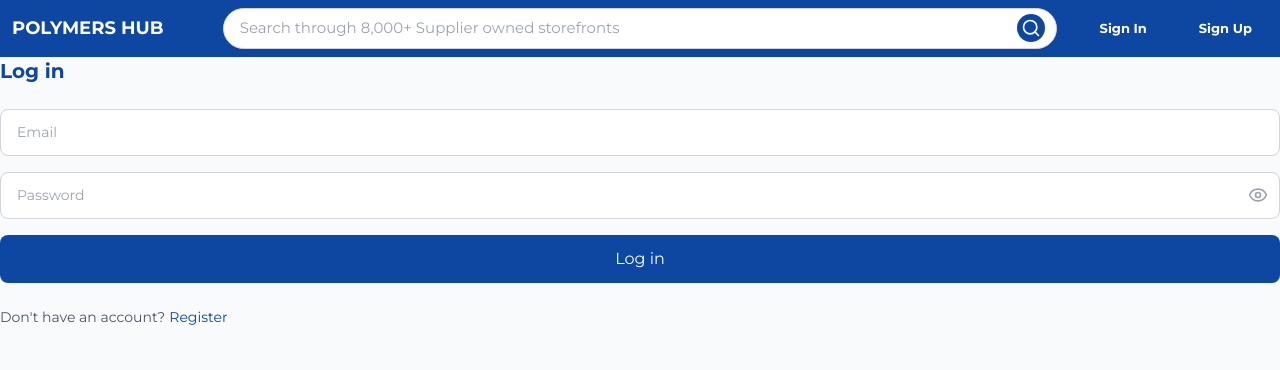
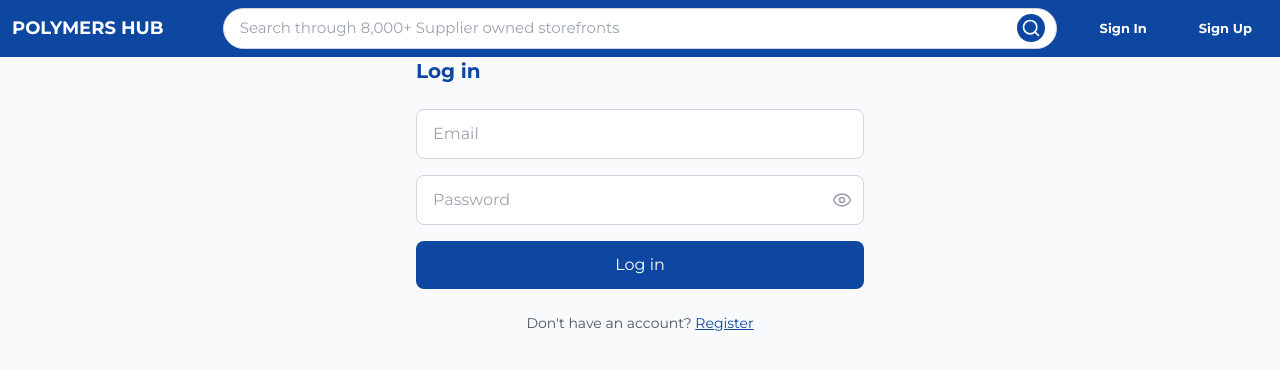
Before and after one commit to shabeebkaip/polymer-nextjs, a Next.js app: page /login in a window 1280 px wide. Shown: the top 370 px of the page. Built offline with nearby package versions, Linux system fonts and the light colour scheme.

Commit message:
authentication done

```diff
--- a/app/login/component/LoginForm.jsx
+++ b/app/login/component/LoginForm.jsx
@@ -1,76 +1,94 @@
 "use client";
 import React, { useState } from "react";
 import { Eye } from "lucide-react";
+import Cookies from "js-cookie";
 
-const LoginForm = ({ setShowComponent }) => {
-  const [data, setData] = useState({
-    email: "",
-    password: "",
-  });
+const LoginForm = ({ setShowComponent, setVisible }) => {
+  const [data, setData] = useState({ email: "", password: "" });
+  const [loading, setLoading] = useState(false);
+  const [showPassword, setShowPassword] = useState(false);
 
-  const handleSave = async () => {
+  const handleInputChange = (e) => {
+    setData({ ...data, [e.target.name]: e.target.value });
+  };
+
+  const handleLogin = async () => {
+    if (!data.email || !data.password) {
+      alert("Please enter both email and password.");
+      return;
+    }
+
+    setLoading(true);
     try {
       const response = await fetch(
         `${process.env.NEXT_PUBLIC_API_URL}/auth/user/login`,
         {
           method: "POST",
-          headers: {
-            "Content-Type": "application/json",
-            "Access-Control-Allow-Origin": "*", // Allows requests from any domain
-            "Access-Control-Allow-Methods": "GET, POST, PUT, DELETE, OPTIONS", // Allow these methods
-            "Access-Control-Allow-Headers": "Content-Type, Authorization", // Allow specific headers
-          },
+          headers: { "Content-Type": "application/json" },
           body: JSON.stringify(data),
         }
       );
-      console.log("response", response);
-    } catch (err) {
+
+      if (!response.ok) throw new Error("Login failed. Please try again.");
+      const { token } = await response.json();
+
+      // Store token in cookie (valid for 7 days)
+      Cookies.set("authToken", token, { expires: 7, secure: true });
+    } catch (error) {
       console.error("Error during login:", error);
+      alert(error.message);
+    } finally {
+      setLoading(false);
+      setVisible(false);
+      setData({ email: "", password: "" });
     }
   };
 
   return (
-    <div className="flex flex-col items-center justify-center ">
-      <div className="w-full">
+    <div className="flex flex-col items-center justify-center">
+      <div className="w-full max-w-md">
         <h2 className="mb-6 text-xl font-bold text-primary">Log in</h2>
         <div className="space-y-4">
-          <div>
+          <input
+            type="email"
+            name="email"
+            value={data.email}
+            onChange={handleInputChange}
+            placeholder="Email"
+            className="w-full px-4 py-3 border border-gray-300 rounded-lg focus:ring-2 focus:ring-primary"
+          />
+          <div className="relative">
             <input
-              type="email"
-              value={data.email}
-              onChange={(e) => setData({ ...data, email: e.target.value })}
-              name="Email"
-              placeholder="Email"
-              className="w-full px-4 py-3 border border-gray-300 rounded-lg focus:outline-none focus:ring-2 focus:ring-primary text-14px"
+              type={showPassword ? "text" : "password"}
+              name="password"
+              value={data.password}
+              onChange={handleInputChange}
+              placeholder="Password"
+              className="w-full px-4 py-3 border border-gray-300 rounded-lg focus:ring-2 focus:ring-primary"
+            />
+            <Eye
+              className="absolute w-5 h-5 text-gray-400 -translate-y-1/2 cursor-pointer right-3 top-1/2"
+              onClick={() => setShowPassword(!showPassword)}
             />
           </div>
-
-          <div className="relative">
-            <input
-              type="password"
-              value={data.password}
-              onChange={(e) => setData({ ...data, password: e.target.value })}
-              placeholder="Password"
-              className="w-full px-4 py-3 border border-gray-300 rounded-lg focus:outline-none focus:ring-2 focus:ring-primary text-14px"
-            />
-            <Eye className="absolute w-5 h-5 text-gray-400 -translate-y-1/2 right-3 top-1/2" />
-          </div>
           <button
-            onClick={handleSave}
-            className="w-full py-3 text-white transition-colors rounded-lg bg-primary "
+            onClick={handleLogin}
+            disabled={loading}
+            className={`w-full py-3 text-white rounded-lg transition ${
+              loading ? "bg-gray-400" : "bg-primary"
+            }`}
           >
-            Log in
+            {loading ? "Logging in..." : "Log in"}
           </button>
         </div>
-        <div className="mt-6 text-gray-600 text-14px">
-          Don't have an account?
-          <a
-            href="#"
-            className="ml-1 text-primary "
+        <div className="mt-6 text-sm text-center text-gray-600">
+          Don't have an account?{" "}
+          <button
+            className="underline text-primary"
             onClick={() => setShowComponent("register")}
           >
             Register
-          </a>
+          </button>
         </div>
       </div>
     </div>
--- a/app/shared/Navbar/Navbar.jsx
+++ b/app/shared/Navbar/Navbar.jsx
@@ -1,29 +1,30 @@
 "use client";
-import React, { useState } from "react";
-import { ShoppingCart, Search } from "lucide-react";
+import React, { useState, useEffect } from "react";
+import { Search } from "lucide-react";
 import MobileNav from "./MobileNav";
 import { useRouter } from "next/navigation";
 import AuthModal from "../auth/AuthModal";
+import Cookies from "js-cookie";
 
 const Navbar = () => {
   const router = useRouter();
-  const [mobileMenuVisible, setMobileMenuVisible] = useState(false);
   const [loginModalVisible, setLoginModalVisible] = useState(false);
   const [showComponent, setShowComponent] = useState("login");
+  const [isAuthenticated, setIsAuthenticated] = useState(false);
 
-  const toggleMobileMenu = () => {
-    setMobileMenuVisible(!mobileMenuVisible);
+  useEffect(() => {
+    const token = Cookies.get("authToken"); // Check if token exists in cookies
+    setIsAuthenticated(!!token);
+  }, [Cookies.get("authToken")]);
+
+  const handleLogout = () => {
+    Cookies.remove("authToken"); // Remove the token from cookies
+    setIsAuthenticated(false); // Update authentication state
+    router.push("/"); // Redirect to home page
   };
-  const navLinks = [
-    { label: "Home", href: "/" },
-    { label: "About Us", href: "/about-us" },
-    { label: "Contact Us", href: "/contact-us" },
-    { label: "Blog", href: "/blog" },
-    { label: "Seller", href: "/seller" },
-  ];
 
   return (
-    <nav className="top-0 z-50 ">
+    <nav className="top-0 z-50">
       <div className="w-full px-3 py-2 bg-[#0D47A1]">
         <div className="flex items-center justify-between grid-cols-12 gap-2 md:justify-center md:grid">
           <div className="col-span-2">
@@ -39,16 +40,18 @@
             <input
               type="text"
               placeholder="Search through 8,000+ Supplier owned storefronts"
-              className="w-full px-4 py-2 pr-10 text-gray-600 bg-white border border-gray-300 rounded-full focus:outline-none focus:ring-2 text-[15px]  focus:ring-[#616161]"
+              className="w-full px-4 py-2 pr-10 text-gray-600 bg-white border border-gray-300 rounded-full focus:outline-none focus:ring-2 text-[15px] focus:ring-[#616161]"
             />
             <div className="absolute p-1 transform -translate-y-1/2 bg-[#0D47A1] rounded-full right-3 top-1/2">
               <Search className="w-5 h-5 text-white" />
             </div>
           </div>
+
           <div className="items-center justify-end hidden col-span-2 gap-5 md:flex text-[13px] font-bold">
-            {/* <ShoppingCart className="w-5 h-5 text-white cursor-pointer" /> */}
+            {!isAuthenticated ? (
+              <>
                 <button
-              className="text-white hover:bg-[#616161]  px-4 py-2 rounded"
+                  className="px-4 py-2 text-white duration-300 rounded hover:bg-white hover:text-primary"
                   onClick={() => {
                     setLoginModalVisible(true);
                     setShowComponent("login");
@@ -57,7 +60,7 @@
                   Sign In
                 </button>
                 <button
-              className="px-4 py-2 text-white rounded hover:bg-[#616161]"
+                  className="px-4 py-2 text-white duration-300 rounded hover:bg-white hover:text-primary"
                   onClick={() => {
                     setLoginModalVisible(true);
                     setShowComponent("register");
@@ -65,19 +68,29 @@
                 >
                   Sign Up
                 </button>
+              </>
+            ) : (
+              <button
+                className="px-4 py-2 text-white duration-300 rounded hover:bg-white hover:text-primary"
+                onClick={handleLogout}
+              >
+                Logout
+              </button>
+            )}
           </div>
+
           <div className="flex justify-end col-span-1 md:hidden">
             <MobileNav />
           </div>
         </div>
       </div>
+
       <AuthModal
         visible={loginModalVisible}
         setVisible={setLoginModalVisible}
         showComponent={showComponent}
         setShowComponent={setShowComponent}
       />
-      {/* <SubNavbar /> */}
     </nav>
   );
 };
--- a/package.json
+++ b/package.json
@@ -13,6 +13,7 @@
     "@emotion/styled": "^11.14.0",
     "@mui/material": "^6.4.3",
     "framer-motion": "^12.4.1",
+    "js-cookie": "^3.0.5",
     "lucide-react": "^0.469.0",
     "next": "15.1.3",
     "next-nprogress-bar": "^2.4.4",
```
Also changed, not shown: 1 other file (tests, documents, lock files or other folders). Lines whose indentation alone changed are shown as unchanged.
